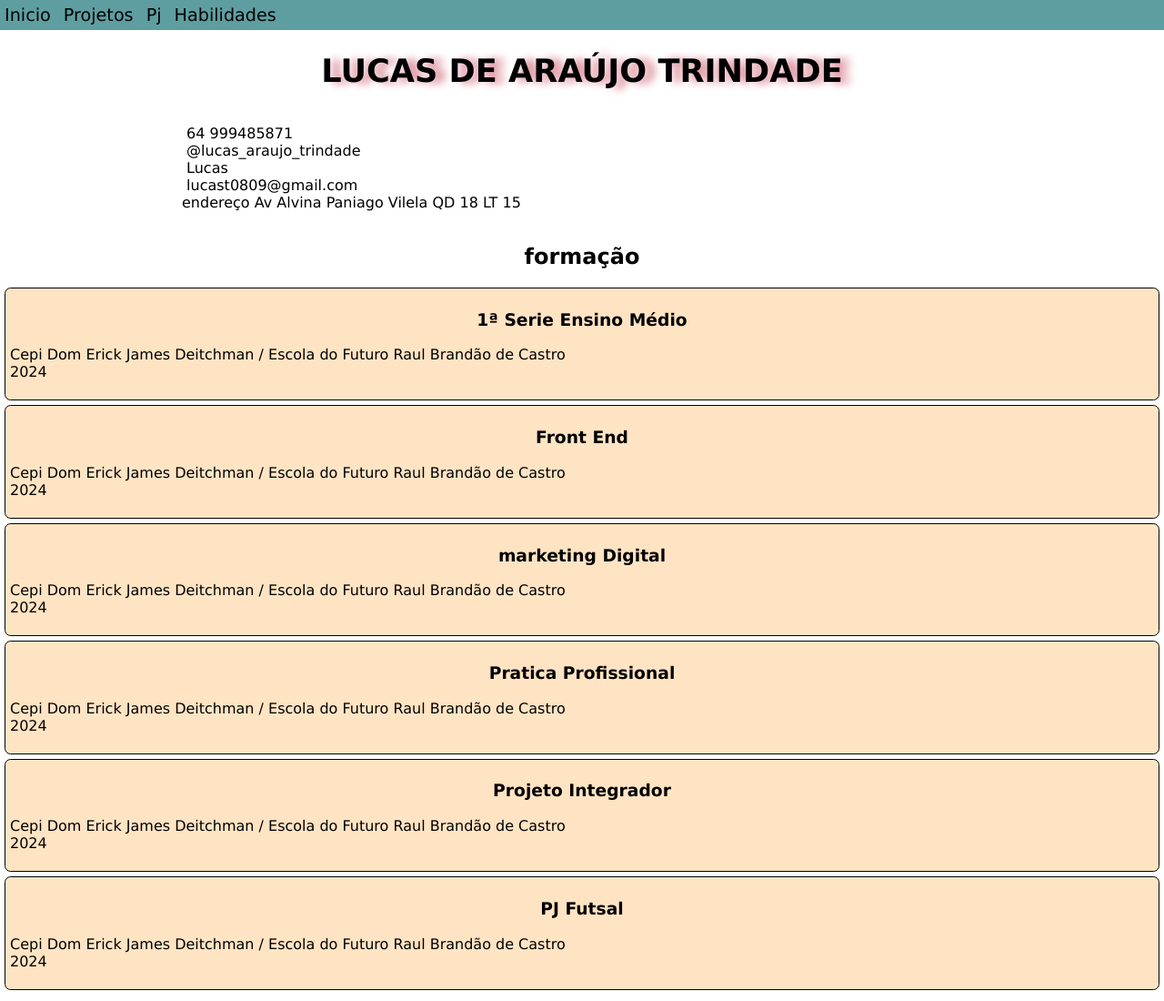
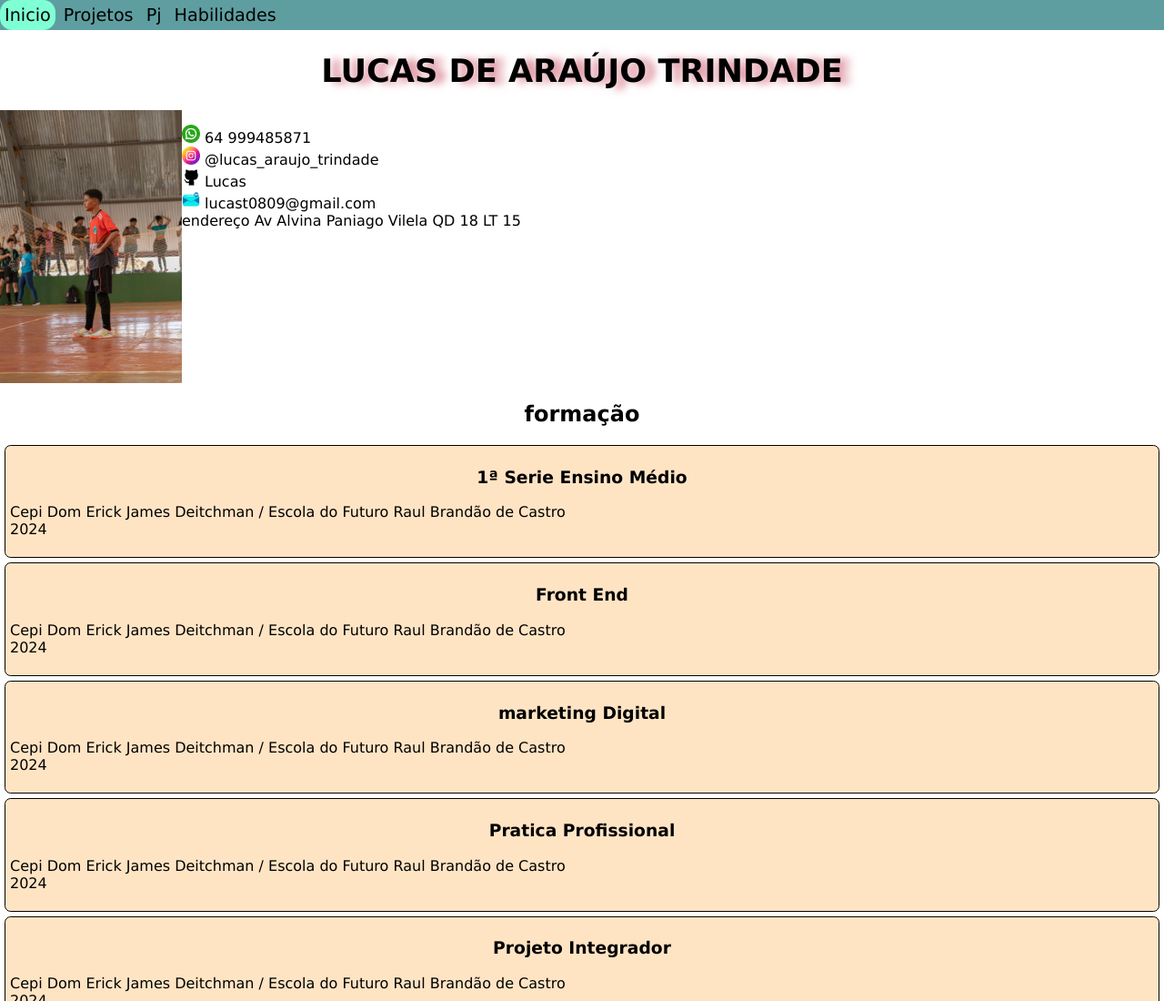
Before and after one commit to lucasaraujotrindad/Portifolio-2024, a plain HTML site: page index.html in a window 1280 px wide. Shown: the top 1100 px of the page at 91% size. Drawn offline with Linux system fonts and the light colour scheme; files that its build step writes are made by us from their sources.

Commit message:
Update index.html

```diff
--- a/index.html
+++ b/index.html
@@ -5,12 +5,12 @@
     <meta charset="UTF-8">
     <meta name="viewport" content="width=device-width, initial-scale=1.0">
     <title>Lucas de Araújo Trindade</title>
-    <link rel="stylesheet" href="/css/Menu.css">
-    <link rel="stylesheet" href="/CSS/textos.css">
-    <link rel="stylesheet" href="/CSS/Menu.css">
-    <link rel="shortcut icon" href="imagens/favicon.png" type="image/x-icon">
+    <link rel="stylesheet" href="Menu.css">
+    <link rel="stylesheet" href="textos.css">
+    <link rel="stylesheet" href="Menu.css">
+    <link rel="shortcut icon" href="favicon.png" type="image/x-icon">
 
-    <link rel="stylesheet" href="/CSS/form.css">
+    <link rel="stylesheet" href="form.css">
 </head>
 
 <body>
@@ -37,25 +37,25 @@
             <div id="dados">
                 <h1>Lucas de Araújo Trindade</h1>
                 <div class="flex">
-                    <img src="imagens/eu.jpg" alt="" id="Lucas">
+                    <img src="eu.jpg" alt="" id="Lucas">
                     <p id="contato">
                         <a href="https://wa.me/64999485871/?text='Olá! Gostei do seu curriculo'" target="_blank"
                             id="zap">
-                            <img src="/imagens/whatsapp.png" alt="" width="20px">
+                            <img src="whatsapp.png" alt="" width="20px">
                             64 999485871
                         </a> <br>
                         <a href="https://www.Instagram.com/lucas_araujo_trindade" target="_blank" id="insta">
-                            <img src="/imagens/instagram.png" alt="" width="20px">
+                            <img src="instagram.png" alt="" width="20px">
                             @lucas_araujo_trindade
                         </a>
                         <br>
                         <a href="https://www.GitHub.com/Lucas" target="_blank" id="git">
-                            <img src="imagens/github.png" alt="" width="20px">
+                            <img src="github.png" alt="" width="20px">
                             Lucas
                         </a>
                         <br>
                         <a href="mailto:lucast0809@gmail.com" target="_blank" id="mail">
-                            <img src="imagens/mail.png" alt="" width="20px">
+                            <img src="mail.png" alt="" width="20px">
                             lucast0809@gmail.com
                         </a>
                         <br>
```
